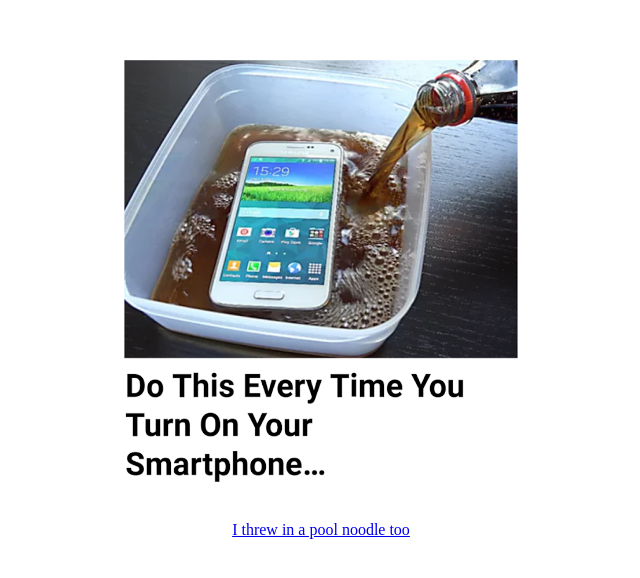
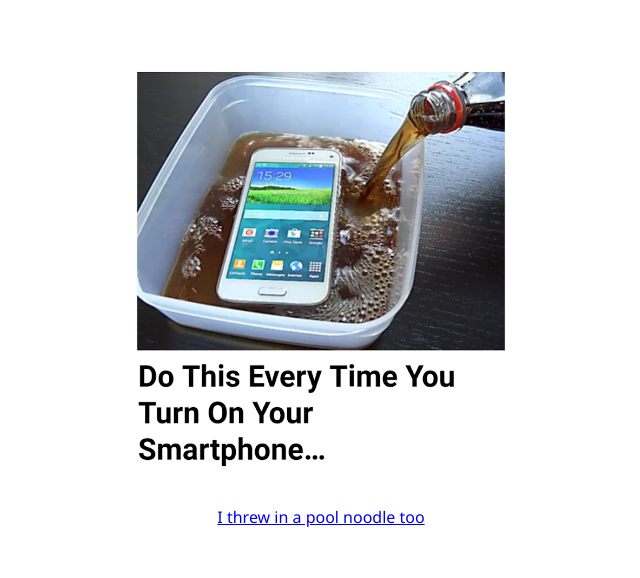
Before and after one commit to tje/toothpick, an Astro site: page / in a window 1280 px wide. Shown: the part 102-680 px from the top of the page, without its empty margins (319-959 px from the left). Built offline with nearby package versions, Linux system fonts and the light colour scheme; Astro itself is replaced by a stand-in of ours.

Commit message:
minor css: base font, image and link repositioning

```diff
--- a/src/components/ThingEntry.astro
+++ b/src/components/ThingEntry.astro
@@ -25,22 +25,40 @@ const { Content } = await entry.render()
     imageUrl={new URL(image.src, Astro.url)}
   />
   <style>
+    *, *::before, *::after {
+      box-sizing: border-box;
+    }
     body {
       margin: 0;
+      font-family: 'Segoe UI', 'Helvetica Neue', Tahoma, Geneva, Verdana, sans-serif;
     }
     #wrapper {
       display: flex;
       flex-direction: column;
       gap: 1em;
+      padding: 1em;
       place-content: center;
       place-items: center;
       min-height: 100vh;
     }
 
+    #content:empty {
+      display: none;
+    }
+
+    #nav {
+      text-align: center;
+    }
+
     .thing-image {
       max-width: 80vw;
       object-fit: contain;
-      height: auto;
+      height: 400px;
+    }
+
+    a.next {
+      color: dodgerblue;
+      color: LinkText;
     }
   </style>
 </head>
@@ -58,7 +76,7 @@ const { Content } = await entry.render()
       <Content />
     </div>
     <div id="nav">
-      <a href={next}>{comment}</a>
+      <a href={next} class="next">{comment}</a>
     </div>
   </div>
 </body>
```
